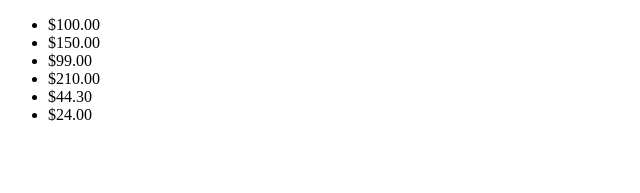
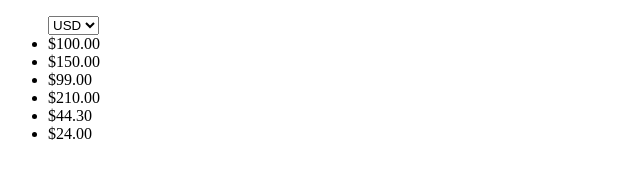
Before and after one commit to ignoreintuition/v-currency, a Vue app: page / in a window 1280 px wide. Shown: the top 193 px of the page, without its empty margins (0-640 px from the left). Built offline with nearby package versions, Linux system fonts and the light colour scheme.

Commit message:
Updates to sample

```diff
--- a/src/components/Sample.vue
+++ b/src/components/Sample.vue
@@ -1,8 +1,13 @@
 <template>
   <div>
     <ul>
-      <li v-for="money in moneys">
-        {{formatCurrency(money)}}
+    <select v-on:change="onChange">
+      <option value="USD"> USD </option>
+      <option value="EUR"> EUR </option>
+      <option value="JPY"> JPY </option>
+    </select>
+      <li v-for="money, index in moneys">
+        <div>{{getMoneys(index)}}</div>
       </li>
     </ul>
   </div>
@@ -19,10 +24,15 @@ export default {
     }
   },
   methods: {
-    formatCurrency(d) {
-      return this.$helpers.currency(d);
+    getMoneys(i) {
+      return this.$helpers.currency(this.moneys[i]);
+    },
+    onChange(e){
+      this.$helpers.changeCurrency(e.target.value);
+      this.$forceUpdate();
     }
-  }
+  },
+
 }
 </script>
 
```
